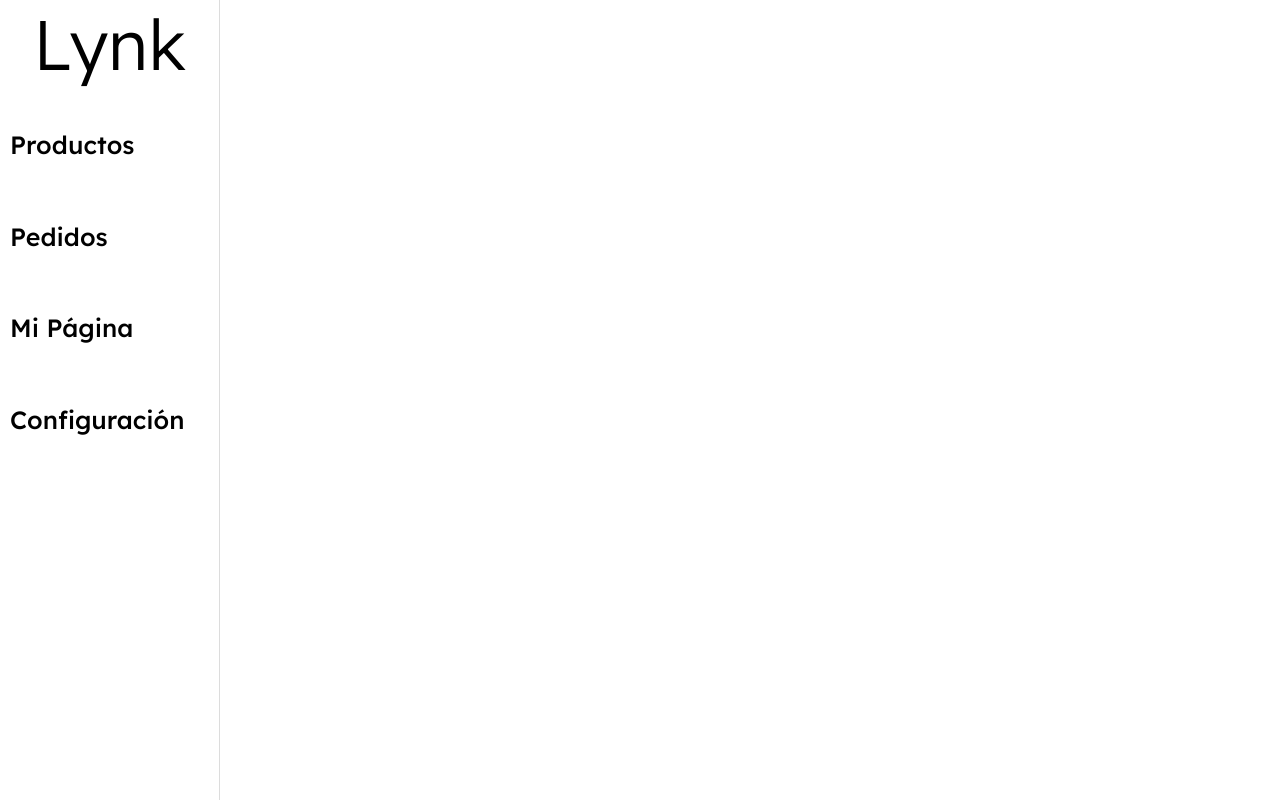
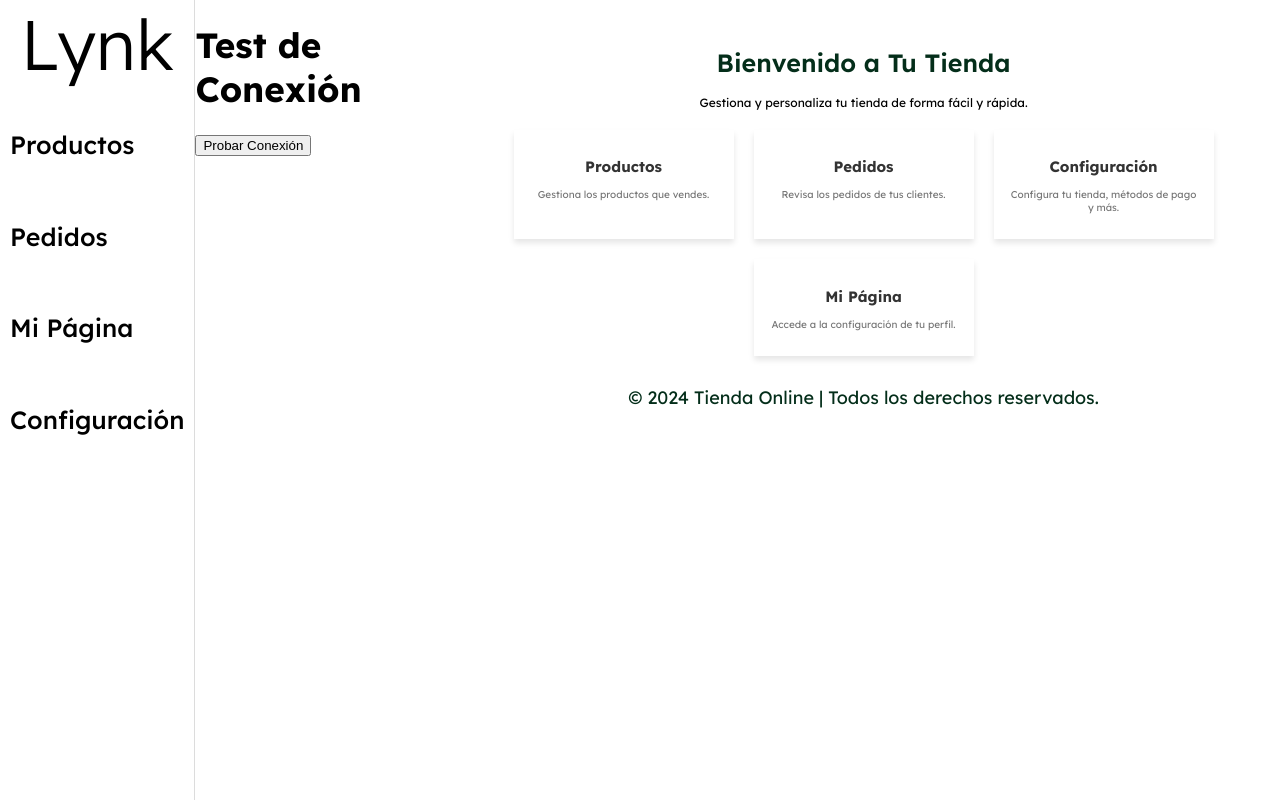
Before and after one commit to Citersito/lynk, a Vue app: page / in a window 1280 px wide. Built offline with nearby package versions, Linux system fonts and the light colour scheme; the HTML template or start-up script is replaced by a standard one.

Commit message:
conexion entre back y front mediante axios

```diff
--- a/package.json
+++ b/package.json
@@ -7,6 +7,7 @@
     "build": "vue-cli-service build"
   },
   "dependencies": {
+    "axios": "^1.7.8",
     "core-js": "^3.8.3",
     "vue": "^3.2.13",
     "vue-router": "4",
--- a/src/components/LayoutApp.vue
+++ b/src/components/LayoutApp.vue
@@ -1,6 +1,7 @@
 <template>
 	<div class="layout">
 		<NavbarApp />
+		<TestConection />
 		<div id="content">
 			<router-view />
 		</div>
@@ -9,10 +10,12 @@
 
 <script>
 import NavbarApp from "./NavbarApp.vue";
+import TestConection from "./testConection.vue";
 
 export default {
 	components: {
 		NavbarApp,
+		TestConection,
 	},
 };
 </script>
--- a/src/components/NavbarApp.vue
+++ b/src/components/NavbarApp.vue
@@ -1,6 +1,6 @@
 <template>
 	<div id="navbar">
-		<router-link to="/home">
+		<router-link to="/">
 			<div id="navbarTitle">
 				<h1>Lynk</h1>
 			</div></router-link
--- /dev/null
+++ b/src/components/testConection.vue
@@ -0,0 +1,31 @@
+<template>
+	<div>
+		<h1>Test de Conexión</h1>
+		<button @click="testConnection">Probar Conexión</button>
+		<p v-if="response">{{ response }}</p>
+	</div>
+</template>
+
+<script>
+import apiClient from "@/services/api";
+
+export default {
+	data() {
+		return {
+			response: null,
+		};
+	},
+	methods: {
+		testConnection() {
+			apiClient
+				.get("/api/usuarios/")
+				.then((response) => {
+					this.response = "Conexión exitosa: " + response.data;
+				})
+				.catch((error) => {
+					this.response = "Error en la conexión: " + error.message;
+				});
+		},
+	},
+};
+</script>
--- a/src/router/index.js
+++ b/src/router/index.js
@@ -6,7 +6,7 @@ import ConfigPage from "@/views/ConfigPage.vue";
 import HomePage from "@/views/HomePage.vue";
 
 const routes = [
-	{ path: "/home", component: HomePage },
+	{ path: "/", component: HomePage },
 	{ path: "/productos", component: ProductPage },
 	{ path: "/pedidos", component: PedidosPage },
 	{ path: "/mi-pagina", component: MyPage },
--- /dev/null
+++ b/src/services/api.js
@@ -0,0 +1,10 @@
+import axios from "axios";
+
+const apiClient = axios.create({
+	baseURL: "http://192.168.3.55:8000/",
+	headers: {
+		"Content-Type": "application/json",
+	},
+});
+
+export default apiClient;
```
Also changed, not shown: 1 other file (tests, documents, lock files or other folders).
